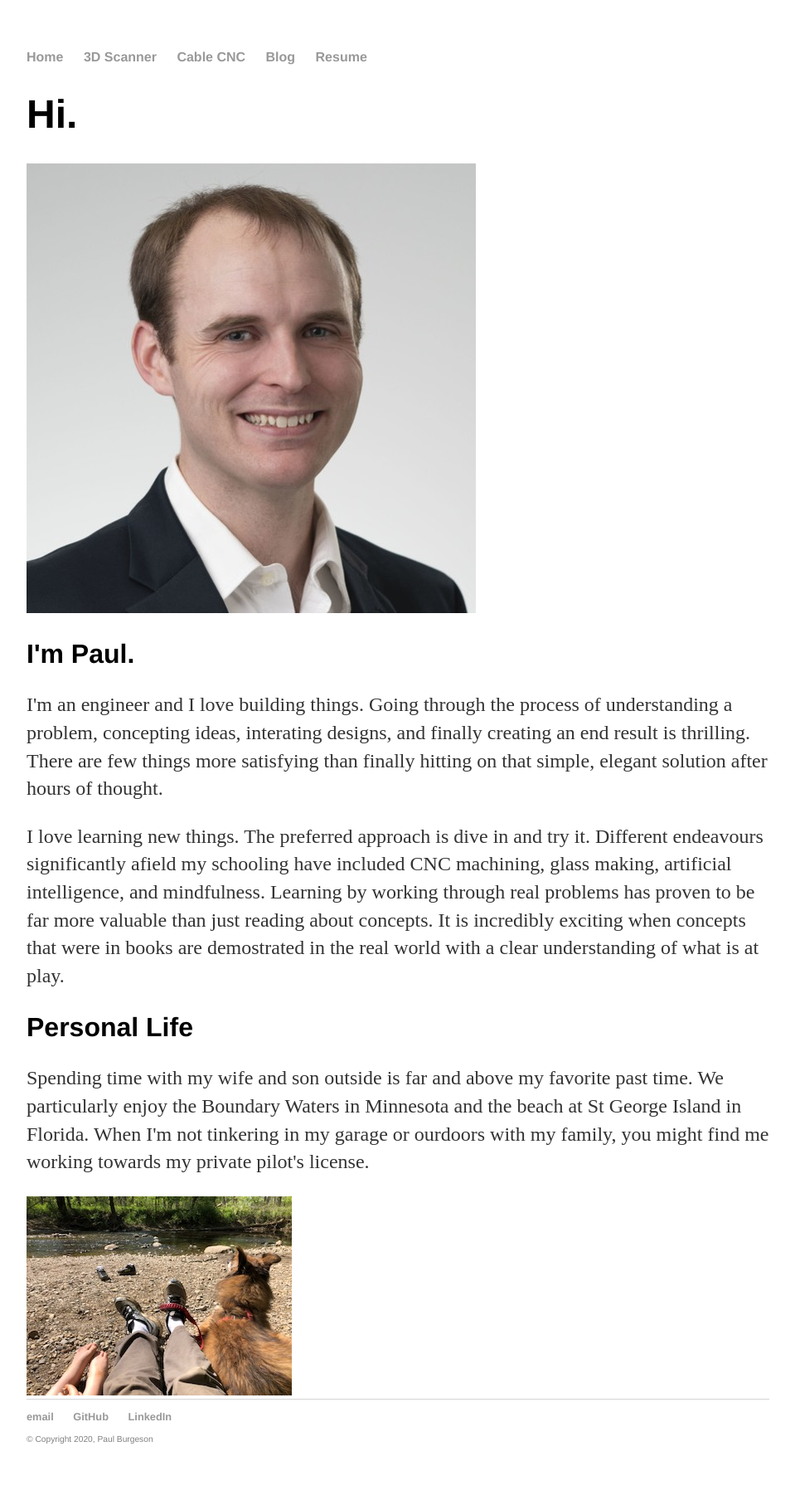
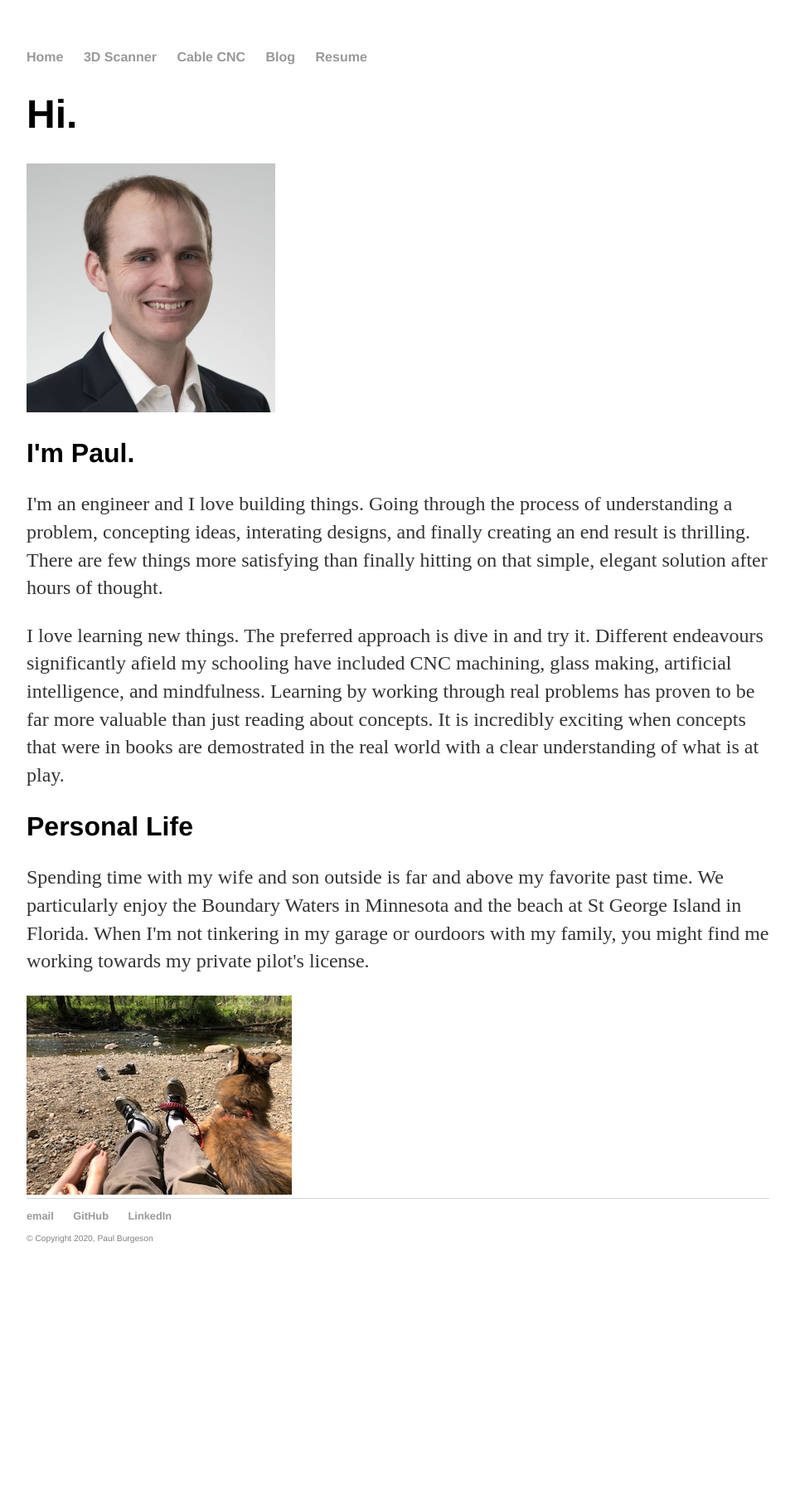
Before and after one commit to pburgeson/pburgeson.github.io, a Jekyll site: the page built from index.html, in a window 1280 px wide. Shown: the whole page at 83% size, without its empty margins (160-1119 px from the left). Built offline with Jekyll 4.4.1, drawn with Linux system fonts in a browser that asks for light colours; after the commit the page ends 1560 px from its top, so only the background shows below that.

Commit message:
Reducing headshot size

```diff
--- a/index.html
+++ b/index.html
@@ -4,7 +4,7 @@ title: Paul Burgeson
 ---
 <div class="intro">
 	<h1>Hi.</h1>
-	<img src="assets/home/Headshot-2019 - Cropped.jpg">
+	<img src="assets/home/Headshot-2019 - Cropped.jpg" width="300" height="300">
 	<h2>I'm Paul.</h2>
 	<p>
 		I'm an engineer and I love building things.  Going through the process of understanding a problem, concepting ideas,
```
